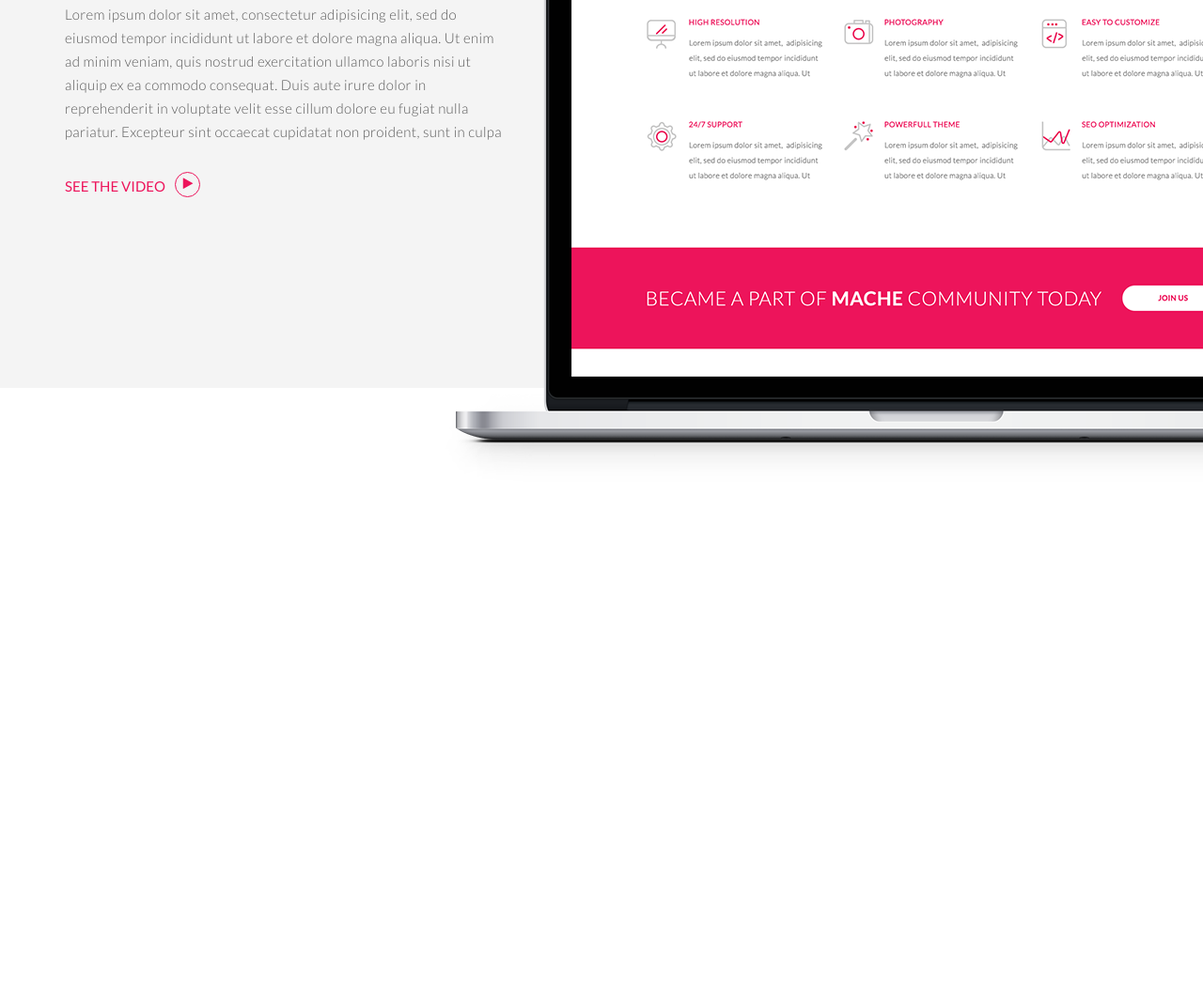
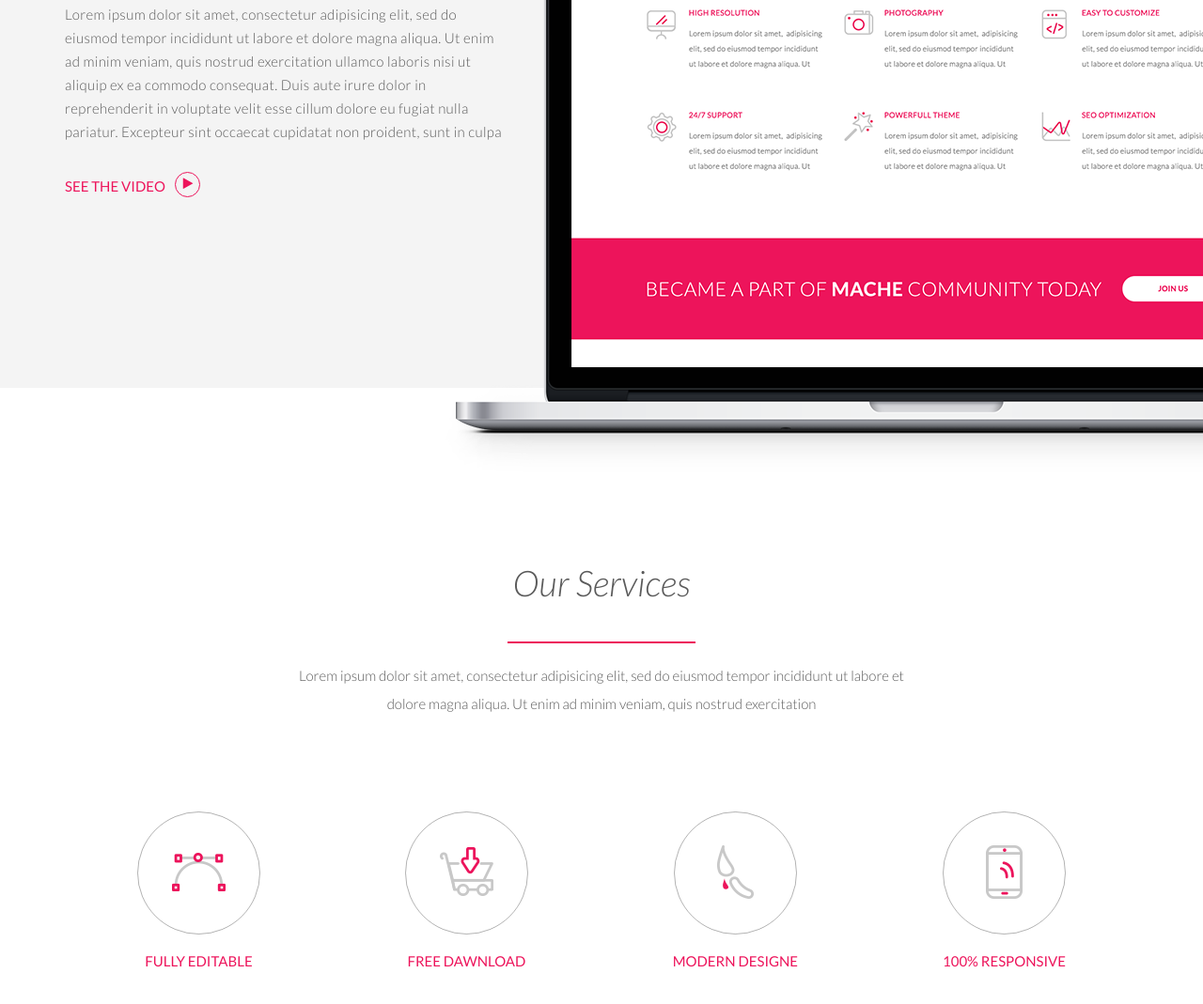
Before and after one commit to katarzynka1234/Template_PSDtoHTML_1, a website: page index.html in a window 1280 px wide. Shown: the part 1056-2125 px from the top of the page at 94% size. Before the commit the page ends 1569 px from the top, so only its background shows below. Drawn offline with Linux system fonts and the light colour scheme.

Commit message:
Add html and style for services section

```diff
--- a/css/style.css
+++ b/css/style.css
@@ -65,6 +65,7 @@ nav>ul>li>a:hover {
 	color: #ed145b;
 }
 
+/* --- jumbotron --- */
 .jumbotron{
 	max-width: 951px;
 	text-align: center;
@@ -121,8 +122,6 @@ nav>ul>li>a:hover {
 .about {
 	background-color: #f4f4f4;
 	padding-top: 10vh;
-	/*height: 646px; */
-	/*position: relative;*/
 }
 
 .about .box1 {
@@ -196,6 +195,66 @@ nav>ul>li>a:hover {
 .about .mcbook-pic {
 	position: absolute;
 	z-index: 1;
-	bottom: -100px;
+	bottom: -90px;
 	right: -300px;
 }
+
+/* --- about section finished ---*/
+
+/* --- services section---*/
+
+.services {
+	padding-top: 150px;
+
+}
+.services .services-text {
+	text-align: center;
+	width: 681px;
+	margin: 0 auto;
+}
+
+.services .services-text h1 {
+	color: #5a5a5a;
+	font-family: "Lato", sans-serif;
+	font-style: italic;
+	font-size: 38px;
+	font-weight: 400;
+	line-height: 52px;
+	margin-bottom: 25px;
+}
+
+.services .services-text p {
+	color: #5a5a5a;
+	font-family: Lato;
+	font-size: 15px;
+	font-weight: 300;
+	line-height: 30px;
+}
+
+.services .icons-box {
+	display: flex;
+	flex-direction: row;
+	justify-content: space-around;
+	margin: 100px 0;
+}
+
+.services .icons-box > [class*="icon-"] {
+	text-align: center;
+}
+
+.services .icons-box > [class*="icon-"] button {
+	width: 131px;
+	height: 131px;
+	background: none;
+	border: 1px solid rgba(0, 0, 0, 0.3);
+	border-radius: 50%;
+}
+
+.services .icons-box > [class*="icon-"] h2 {
+	color: #ed145b;
+	font-family: Lato;
+	font-size: 15px;
+	font-weight: 400;
+	line-height: 30px;
+	text-transform: uppercase;
+}
--- a/index.html
+++ b/index.html
@@ -49,17 +49,58 @@
 	<section class="about">
 		<div class="container box1">
 			<div>
-				<h1>Powerfull PSD template<br> available  for free!</h1>
+				<h1>Powerfull PSD template
+					<br> available for free!</h1>
 				<img src="images/separate_line.png" alt="">
 				<div class="text-about">
-					<p>Lorem ipsum dolor sit amet, consectetur adipisicing elit, sed do eiusmod tempor incididunt ut labore et dolore magna aliqua. Ut enim ad minim veniam, quis nostrud exercitation ullamco laboris nisi ut aliquip ex ea commodo consequat. Duis aute irure dolor in reprehenderit in voluptate velit esse cillum dolore eu fugiat nulla pariatur. Excepteur sint occaecat cupidatat non proident, sunt in culpa qui officia deserunt mollit anim id est laborum. Sed ut perspiciatis unde omnis iste natus error sit voluptatem accusantium doloremque laudantium, totam rem aperiam, eaque ipsa quae ab illo inventore veritatis et quasi architecto beatae vitae dicta sunt explicabo. Nemo enim ipsam voluptatem quia voluptas sit aspernatur aut odit aut fugit, sed quia consequuntur magni dolores eos qui ratione voluptatem sequi nesciunt. Neque porro quisquam est, qui dolorem ipsum quia dolor sit amet, consectetur, adipisci velit, sed quia non numquam eius modi tempora incidunt ut labore et dolore magnam aliquam quaerat voluptatem.</p>
+					<p>Lorem ipsum dolor sit amet, consectetur adipisicing elit, sed do eiusmod tempor incididunt ut labore et dolore magna
+						aliqua. Ut enim ad minim veniam, quis nostrud exercitation ullamco laboris nisi ut aliquip ex ea commodo consequat.
+						Duis aute irure dolor in reprehenderit in voluptate velit esse cillum dolore eu fugiat nulla pariatur. Excepteur sint
+						occaecat cupidatat non proident, sunt in culpa qui officia deserunt mollit anim id est laborum. Sed ut perspiciatis
+						unde omnis iste natus error sit voluptatem accusantium doloremque laudantium, totam rem aperiam, eaque ipsa quae ab
+						illo inventore veritatis et quasi architecto beatae vitae dicta sunt explicabo. Nemo enim ipsam voluptatem quia voluptas
+						sit aspernatur aut odit aut fugit, sed quia consequuntur magni dolores eos qui ratione voluptatem sequi nesciunt. Neque
+						porro quisquam est, qui dolorem ipsum quia dolor sit amet, consectetur, adipisci velit, sed quia non numquam eius modi
+						tempora incidunt ut labore et dolore magnam aliquam quaerat voluptatem.</p>
 				</div>
 				<div class="button-play">
-					<p>See the video</p><button><i class="fa fa-play"></i></button>
+					<p>See the video</p>
+					<button>
+						<i class="fa fa-play"></i>
+					</button>
 				</div>
 			</div>
 			<img class="mcbook-pic" src="images/macbook-pro.png" alt="">
 		</div>
+	</section>
+
+	<section class="services">
+		<div class="container">
+			<div class="services-text">
+			<h1>Our Services</h1>
+			<img src="images/separate_line.png" alt="">
+			<p>Lorem ipsum dolor sit amet, consectetur adipisicing elit, sed do eiusmod tempor incididunt ut labore et dolore magna aliqua. Ut enim ad minim veniam, quis nostrud exercitation</p>
+			</div>
+			<div class="icons-box">
+				<div class="icon-1">
+					<button><img src="images/editable.png" alt=""></button>
+					<h2>Fully editable</h2>
+				</div>
+				<div class= "icon-2">
+						<button><img src="images/free_dawnload.png" alt=""></button>
+					<h2>Free dawnload</h2>
+				</div>
+				<div class= "icon-3">
+						<button><img src="images/modern_design.png" alt=""></button>
+					<h2>Modern designe</h2>
+				</div>
+				<div class= "icon-4">
+						<button><img src="images/responsive.png" alt=""></button>
+					<h2>100% responsive</h2>
+				</div>
+			</div>
+		</div>
+
 	</section>
 
 
```
Also changed, not shown: images/editable.png (added), images/free_dawnload.png (added), images/modern_design.png (added), images/responsive.png (added).
